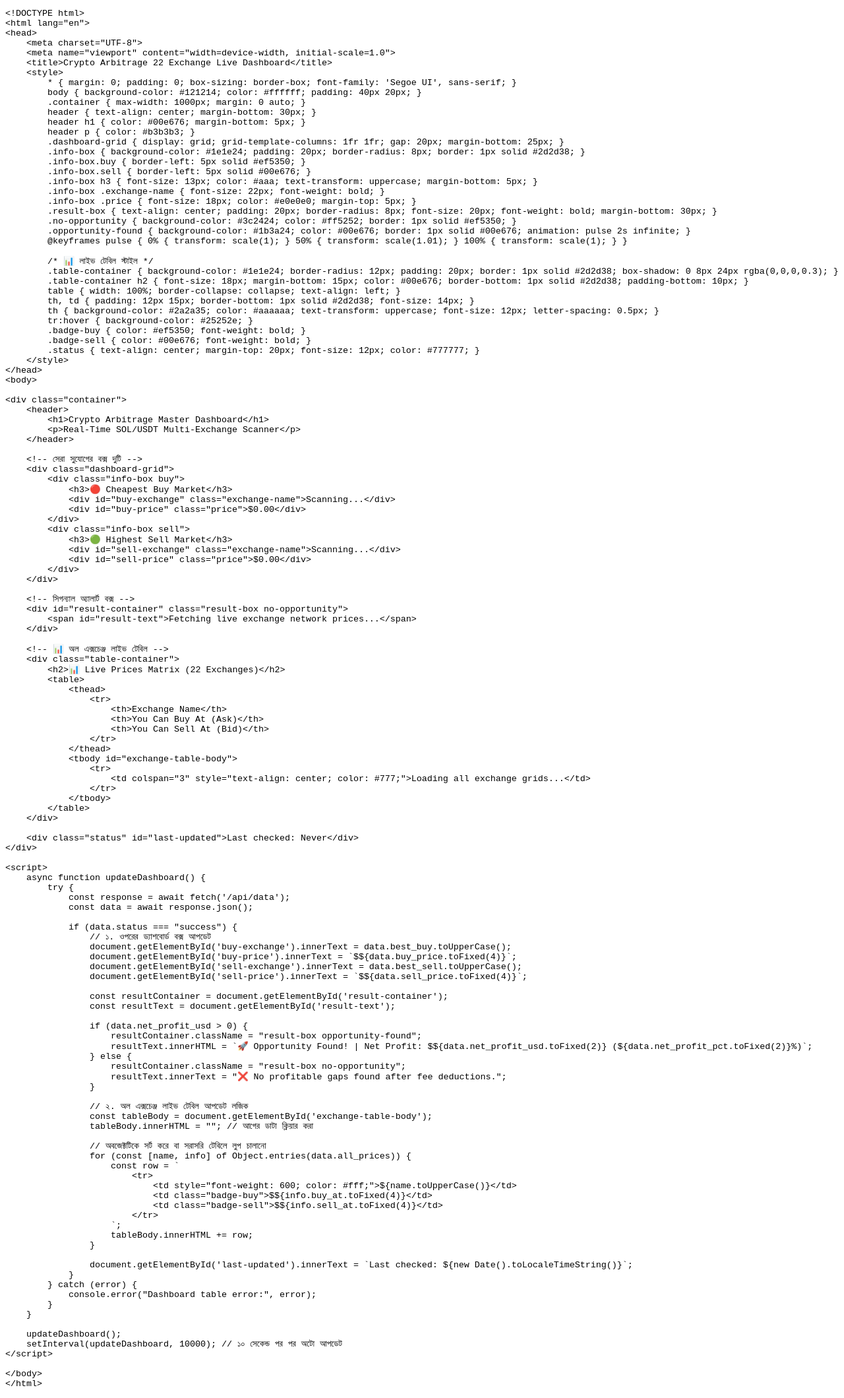
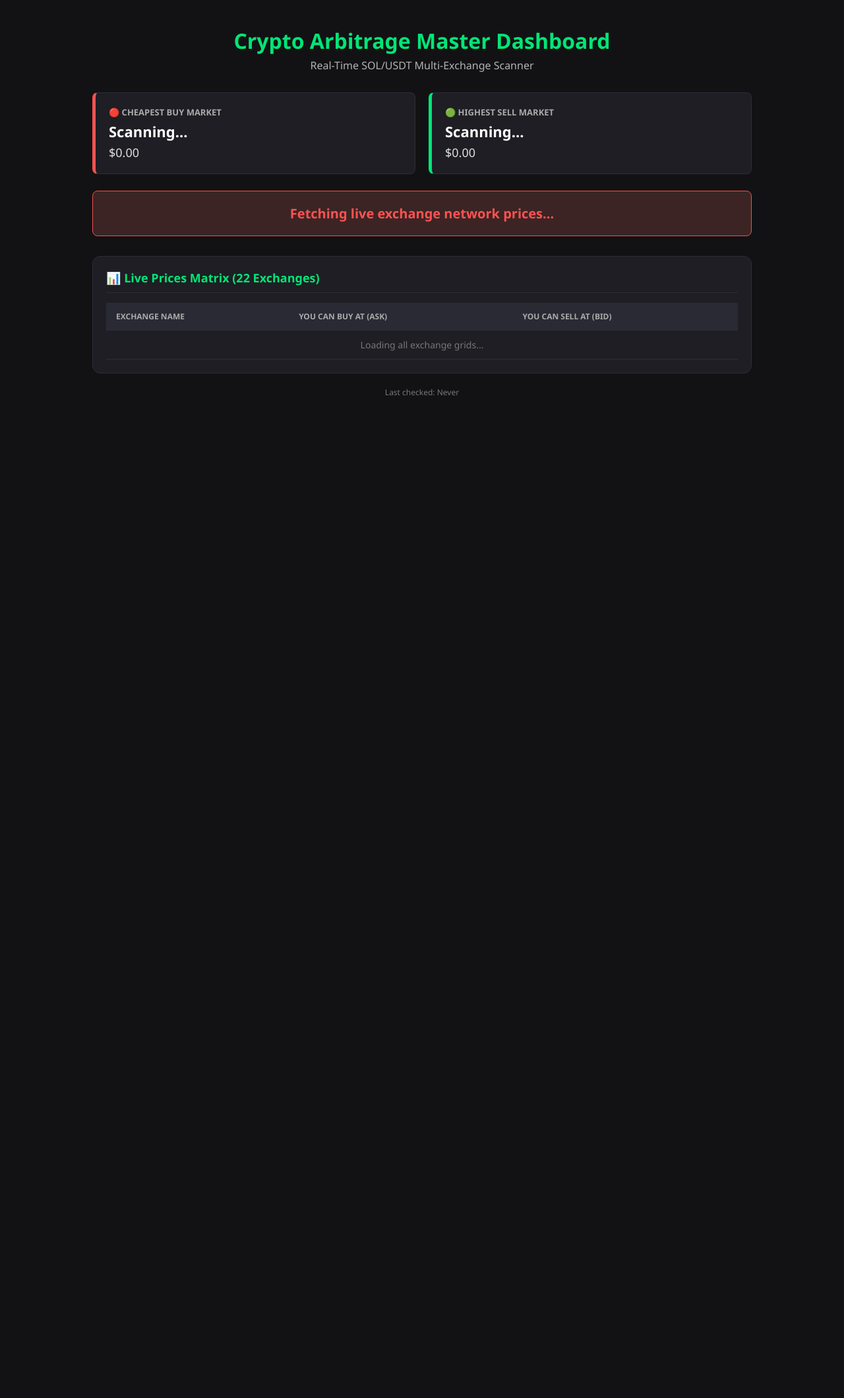
Before and after one commit to BaTorrent/abc, a Python web app: template templates/index.html in a window 1280 px wide. Shown: the whole page at 66% size. After the commit the page ends 599 px from the top, so only its background shows below. Run offline with Jinja, Linux system fonts and the light colour scheme; the template is opened without the code that fills it, so the values that code supplies are empty.

Commit message:
Update index.html

```diff
--- a/templates/index.html
+++ b/templates/index.html
@@ -1,24 +1,10 @@
 <!DOCTYPE html>
-<html>
+<html lang="en">
 <head>
-	<meta http-equiv="content-type" content="text/html; charset=utf-8"/>
-	<title></title>
-	<meta name="generator" content="LibreOffice 26.2.3.2 (Linux)"/>
-	<meta name="created" content="00:00:00"/>
-	<meta name="changed" content="00:00:00"/>
-	<style type="text/css">
-		@page { size: 8.27in 11.69in; margin: 0.79in }
-		p { margin-bottom: 0.1in; line-height: 115%; background: transparent }
-		pre { font-size: 10pt; font-family: "Liberation Mono", monospace; background: transparent }
-	</style>
-</head>
-<body lang="en-US" link="#000080" vlink="#800000" dir="ltr"><pre>&lt;!DOCTYPE html&gt;
-&lt;html lang=&quot;en&quot;&gt;
-&lt;head&gt;
-    &lt;meta charset=&quot;UTF-8&quot;&gt;
-    &lt;meta name=&quot;viewport&quot; content=&quot;width=device-width, initial-scale=1.0&quot;&gt;
-    &lt;title&gt;Crypto Arbitrage 22 Exchange Live Dashboard&lt;/title&gt;
-    &lt;style&gt;
+    <meta charset="UTF-8">
+    <meta name="viewport" content="width=device-width, initial-scale=1.0">
+    <title>Crypto Arbitrage Live Dashboard</title>
+    <style>
         * { margin: 0; padding: 0; box-sizing: border-box; font-family: 'Segoe UI', sans-serif; }
         body { background-color: #121214; color: #ffffff; padding: 40px 20px; }
         .container { max-width: 1000px; margin: 0 auto; }
@@ -34,78 +20,70 @@
         .info-box .price { font-size: 18px; color: #e0e0e0; margin-top: 5px; }
         .result-box { text-align: center; padding: 20px; border-radius: 8px; font-size: 20px; font-weight: bold; margin-bottom: 30px; }
         .no-opportunity { background-color: #3c2424; color: #ff5252; border: 1px solid #ef5350; }
-        .opportunity-found { background-color: #1b3a24; color: #00e676; border: 1px solid #00e676; animation: pulse 2s infinite; }
-        @keyframes pulse { 0% { transform: scale(1); } 50% { transform: scale(1.01); } 100% { transform: scale(1); } }
-
-        /* 📊 <span lang="hi-IN">লাইভ টেবিল স্টাইল </span>*/
-        .table-container { background-color: #1e1e24; border-radius: 12px; padding: 20px; border: 1px solid #2d2d38; box-shadow: 0 8px 24px rgba(0,0,0,0.3); }
+        .opportunity-found { background-color: #1b3a24; color: #00e676; border: 1px solid #00e676; }
+        .table-container { background-color: #1e1e24; border-radius: 12px; padding: 20px; border: 1px solid #2d2d38; }
         .table-container h2 { font-size: 18px; margin-bottom: 15px; color: #00e676; border-bottom: 1px solid #2d2d38; padding-bottom: 10px; }
         table { width: 100%; border-collapse: collapse; text-align: left; }
         th, td { padding: 12px 15px; border-bottom: 1px solid #2d2d38; font-size: 14px; }
-        th { background-color: #2a2a35; color: #aaaaaa; text-transform: uppercase; font-size: 12px; letter-spacing: 0.5px; }
-        tr:hover { background-color: #25252e; }
+        th { background-color: #2a2a35; color: #aaaaaa; text-transform: uppercase; font-size: 12px; }
         .badge-buy { color: #ef5350; font-weight: bold; }
         .badge-sell { color: #00e676; font-weight: bold; }
         .status { text-align: center; margin-top: 20px; font-size: 12px; color: #777777; }
-    &lt;/style&gt;
-&lt;/head&gt;
-&lt;body&gt;
+    </style>
+</head>
+<body>
 
-&lt;div class=&quot;container&quot;&gt;
-    &lt;header&gt;
-        &lt;h1&gt;Crypto Arbitrage Master Dashboard&lt;/h1&gt;
-        &lt;p&gt;Real-Time SOL/USDT Multi-Exchange Scanner&lt;/p&gt;
-    &lt;/header&gt;
+<div class="container">
+    <header>
+        <h1>Crypto Arbitrage Master Dashboard</h1>
+        <p>Real-Time SOL/USDT Multi-Exchange Scanner</p>
+    </header>
 
-    &lt;!-- <span lang="hi-IN">সেরা সুযোগের বক্স দুটি </span>--&gt;
-    &lt;div class=&quot;dashboard-grid&quot;&gt;
-        &lt;div class=&quot;info-box buy&quot;&gt;
-            &lt;h3&gt;🔴 Cheapest Buy Market&lt;/h3&gt;
-            &lt;div id=&quot;buy-exchange&quot; class=&quot;exchange-name&quot;&gt;Scanning...&lt;/div&gt;
-            &lt;div id=&quot;buy-price&quot; class=&quot;price&quot;&gt;$0.00&lt;/div&gt;
-        &lt;/div&gt;
-        &lt;div class=&quot;info-box sell&quot;&gt;
-            &lt;h3&gt;🟢 Highest Sell Market&lt;/h3&gt;
-            &lt;div id=&quot;sell-exchange&quot; class=&quot;exchange-name&quot;&gt;Scanning...&lt;/div&gt;
-            &lt;div id=&quot;sell-price&quot; class=&quot;price&quot;&gt;$0.00&lt;/div&gt;
-        &lt;/div&gt;
-    &lt;/div&gt;
+    <div class="dashboard-grid">
+        <div class="info-box buy">
+            <h3>🔴 Cheapest Buy Market</h3>
+            <div id="buy-exchange" class="exchange-name">Scanning...</div>
+            <div id="buy-price" class="price">$0.00</div>
+        </div>
+        <div class="info-box sell">
+            <h3>🟢 Highest Sell Market</h3>
+            <div id="sell-exchange" class="exchange-name">Scanning...</div>
+            <div id="sell-price" class="price">$0.00</div>
+        </div>
+    </div>
 
-    &lt;!-- <span lang="hi-IN">সিগন্যাল অ্যালার্ট বক্স </span>--&gt;
-    &lt;div id=&quot;result-container&quot; class=&quot;result-box no-opportunity&quot;&gt;
-        &lt;span id=&quot;result-text&quot;&gt;Fetching live exchange network prices...&lt;/span&gt;
-    &lt;/div&gt;
+    <div id="result-container" class="result-box no-opportunity">
+        <span id="result-text">Fetching live exchange network prices...</span>
+    </div>
 
-    &lt;!-- 📊 <span lang="hi-IN">অল এক্সচেঞ্জ লাইভ টেবিল </span>--&gt;
-    &lt;div class=&quot;table-container&quot;&gt;
-        &lt;h2&gt;📊 Live Prices Matrix (22 Exchanges)&lt;/h2&gt;
-        &lt;table&gt;
-            &lt;thead&gt;
-                &lt;tr&gt;
-                    &lt;th&gt;Exchange Name&lt;/th&gt;
-                    &lt;th&gt;You Can Buy At (Ask)&lt;/th&gt;
-                    &lt;th&gt;You Can Sell At (Bid)&lt;/th&gt;
-                &lt;/tr&gt;
-            &lt;/thead&gt;
-            &lt;tbody id=&quot;exchange-table-body&quot;&gt;
-                &lt;tr&gt;
-                    &lt;td colspan=&quot;3&quot; style=&quot;text-align: center; color: #777;&quot;&gt;Loading all exchange grids...&lt;/td&gt;
-                &lt;/tr&gt;
-            &lt;/tbody&gt;
-        &lt;/table&gt;
-    &lt;/div&gt;
+    <div class="table-container">
+        <h2>📊 Live Prices Matrix (22 Exchanges)</h2>
+        <table>
+            <thead>
+                <tr>
+                    <th>Exchange Name</th>
+                    <th>You Can Buy At (Ask)</th>
+                    <th>You Can Sell At (Bid)</th>
+                </tr>
+            </thead>
+            <tbody id="exchange-table-body">
+                <tr>
+                    <td colspan="3" style="text-align: center; color: #777;">Loading all exchange grids...</td>
+                </tr>
+            </tbody>
+        </table>
+    </div>
 
-    &lt;div class=&quot;status&quot; id=&quot;last-updated&quot;&gt;Last checked: Never&lt;/div&gt;
-&lt;/div&gt;
+    <div class="status" id="last-updated">Last checked: Never</div>
+</div>
 
-&lt;script&gt;
+<script>
     async function updateDashboard() {
         try {
             const response = await fetch('/api/data');
             const data = await response.json();
 
-            if (data.status === &quot;success&quot;) {
-                // <span lang="hi-IN">১</span>. <span lang="hi-IN">ওপরের ড্যাশবোর্ড বক্স আপডেট</span>
+            if (data.status === "success") {
                 document.getElementById('buy-exchange').innerText = data.best_buy.toUpperCase();
                 document.getElementById('buy-price').innerText = `$${data.buy_price.toFixed(4)}`;
                 document.getElementById('sell-exchange').innerText = data.best_sell.toUpperCase();
@@ -114,26 +92,24 @@
                 const resultContainer = document.getElementById('result-container');
                 const resultText = document.getElementById('result-text');
 
-                if (data.net_profit_usd &gt; 0) {
-                    resultContainer.className = &quot;result-box opportunity-found&quot;;
+                if (data.net_profit_usd > 0) {
+                    resultContainer.className = "result-box opportunity-found";
                     resultText.innerHTML = `🚀 Opportunity Found! | Net Profit: $${data.net_profit_usd.toFixed(2)} (${data.net_profit_pct.toFixed(2)}%)`;
                 } else {
-                    resultContainer.className = &quot;result-box no-opportunity&quot;;
-                    resultText.innerText = &quot;❌ No profitable gaps found after fee deductions.&quot;;
+                    resultContainer.className = "result-box no-opportunity";
+                    resultText.innerText = "❌ No profitable gaps found after fee deductions.";
                 }
 
-                // <span lang="hi-IN">২</span>. <span lang="hi-IN">অল এক্সচেঞ্জ লাইভ টেবিল আপডেট লজিক</span>
                 const tableBody = document.getElementById('exchange-table-body');
-                tableBody.innerHTML = &quot;&quot;; // <span lang="hi-IN">আগের ডাটা ক্লিয়ার করা</span>
+                tableBody.innerHTML = "";
 
-                // <span lang="hi-IN">অবজেক্টটিকে সর্ট করে বা সরাসরি টেবিলে লুপ চালানো</span>
                 for (const [name, info] of Object.entries(data.all_prices)) {
                     const row = `
-                        &lt;tr&gt;
-                            &lt;td style=&quot;font-weight: 600; color: #fff;&quot;&gt;${name.toUpperCase()}&lt;/td&gt;
-                            &lt;td class=&quot;badge-buy&quot;&gt;$${info.buy_at.toFixed(4)}&lt;/td&gt;
-                            &lt;td class=&quot;badge-sell&quot;&gt;$${info.sell_at.toFixed(4)}&lt;/td&gt;
-                        &lt;/tr&gt;
+                        <tr>
+                            <td style="font-weight: 600; color: #fff;">${name.toUpperCase()}</td>
+                            <td class="badge-buy">$${info.buy_at.toFixed(4)}</td>
+                            <td class="badge-sell">$${info.sell_at.toFixed(4)}</td>
+                        </tr>
                     `;
                     tableBody.innerHTML += row;
                 }
@@ -141,15 +117,13 @@
                 document.getElementById('last-updated').innerText = `Last checked: ${new Date().toLocaleTimeString()}`;
             }
         } catch (error) {
-            console.error(&quot;Dashboard table error:&quot;, error);
+            console.error("Dashboard table error:", error);
         }
     }
 
     updateDashboard();
-    setInterval(updateDashboard, 10000); // <span lang="hi-IN">১০ সেকেন্ড পর পর অটো আপডেট</span>
-&lt;/script&gt;
+    setInterval(updateDashboard, 10000);
+</script>
 
-&lt;/body&gt;
-&lt;/html&gt;</pre>
 </body>
 </html>
```
